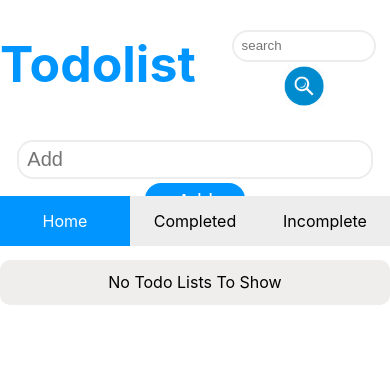
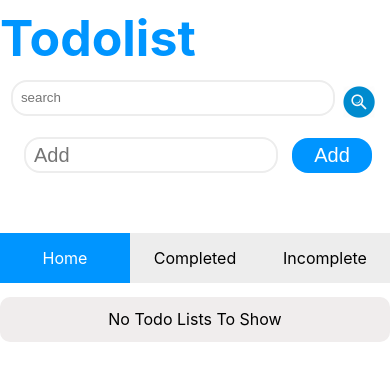
Before and after one commit to shanushka/TodoList, a React (Create React App) app: page / in a window 390 px wide. Shown: the top 380 px of the page. Built offline with nearby package versions, Linux system fonts and the light colour scheme.

Commit message:
resolved css issues

```diff
--- a/src/App.js
+++ b/src/App.js
@@ -1,41 +1,53 @@
 import React, { Component } from 'react';
 
+import './assets/css/reset.css';
 import './assets/css/layout.css';
 import Tab from './components/TabBar';
 import Input from './components/InputField';
 import TaskList from './components/TaskList';
 
-/** main component */
+/**
+ * Main class component.
+ *
+ * @class App
+ * @extends {Component}
+ */
 class App extends Component {
 
-  /** main component */
-  /**
-   */
   constructor() {
     super();
 
-    const storageData = window.localStorage.getItem('todoData');
-    const todos = storageData ? JSON.parse(storageData) : [];
 
     this.state = {
       searchField: '',
       active: 'Home',
       userInput: '',
-      todos: todos
+      todos: []
     };
   }
-  /*
-   @param  {} event
-   */
+
+  componentDidMount(){
+    const storageData = window.localStorage.getItem('todoData');
+    const todos = storageData ? JSON.parse(storageData) : [];
+    this.setState({
+      todos: todos
+    })
+  }
+
+  componentDidUpdate(){
+    window.localStorage.clear();
+    window.localStorage.setItem('todoData', JSON.stringify(this.state.todos));
+  }
+
   changeInput = event => {
     this.setState({
       userInput: event.target.value
     });
   };
-  /*
-    @param  {event} evt
-   */
+
   handleSubmit = evt => {
+    evt.preventDefault();
+
     const newTodo = {
       id: Date.now(),
       value: this.state.userInput,
@@ -43,23 +55,16 @@ class App extends Component {
     };
     const todos = [...this.state.todos, newTodo];
 
-    evt.preventDefault();
     this.setState({
       todos,
       userInput: ''
     });
   };
-  /*
-    @param  {event} evt
-    @param  {string} index
-    @param  {function} handleClick
-    @param  {string} editedContent
-   */
-  handleEdit = (evt, index, handleClick, editedContent) => {
+
+  handleEdit = (evt, id, handleClick, editedContent) => {
     evt.preventDefault();
-
     const todos = [...this.state.todos];
-    const indexx = todos.findIndex(todo => todo.id === index);
+    const indexx = todos.findIndex(todo => todo.id === id);
 
     todos[indexx].value = editedContent;
     todos[indexx].done = this.state.todos[indexx].done;
@@ -67,63 +72,45 @@ class App extends Component {
     this.setState({ todos });
     handleClick();
   };
-  /*
-    @param  {string} index
-   */
-  handleDelete = index => {
+
+  handleDelete = id => {
     const todos = this.state.todos.filter(todo => {
-      return todo.id !== index;
+      return todo.id !== id;
     });
 
     this.setState({ todos });
   };
-  /*
-    @param  {string} index
-   */
-  handleComplete = index => {
+
+  handleComplete = id => {
     const todos = this.state.todos;
-    const indexx = todos.findIndex(todo => todo.id === index);
+    const indexx = todos.findIndex(todo => todo.id === id);
 
     todos[indexx].done = !todos[indexx].done;
 
     this.setState({ todos });
   };
-  /*
-   * @param  {string} active
-   */
+
   setActiveState = active => {
     this.setState({
       active
     });
   };
-  /*
-    @param  {event} evt
-   */
+
   changeSearch = evt => {
     this.setState({
       searchField: evt.target.value
     });
   };
-  /*
-    @param  {event} evt
-   */
+
   handleSearch = evt => {
     evt.preventDefault();
+
     this.setState({
       searchField: ''
     });
   };
 
-
-  /**
-   *
-   *
-   * @returns {Dom}
-   * @memberof App
-   */
   render() {
-    window.localStorage.clear();
-    window.localStorage.setItem('todoData', JSON.stringify(this.state.todos));
 
     return (
       <div className='App clearfix'>
--- a/src/assets/css/layout.css
+++ b/src/assets/css/layout.css
@@ -9,6 +9,7 @@
   color: #0095ff;
   font-size: 50px;
   float: left;
+  padding:8px 0;
 }
 
 .clearfix {
@@ -37,10 +38,14 @@
 }
 .add,
 .save {
-  position: absolute;
-  padding-top: 0px;
+  padding: 0px 10px;
   width: 100%;
   margin: 0 auto;
+}
+.save {
+  border-radius: 10px;
+  line-height: 50px;
+  background: #f0eded;
 }
 .add input {
   line-height: 35px;
@@ -52,9 +57,9 @@
 }
 .search button {
   background: url(../images/search.png) no-repeat;
-  height: 40px;
-  width: 40px;
-  margin: 4px 14px;
+  height: 32px;
+  width: 32px;
+  margin: 0px 4px 0px 8px;
   font-size: 0px;
   border: none;
   background-size: cover;
@@ -63,7 +68,7 @@
 .search {
   float: right;
   width: 40%;
-  margin: 30px 8px;
+  margin: 30px 0px;
 }
 
 .search input {
@@ -71,7 +76,7 @@
   border: 2px solid #ededed;
   line-height: 28px;
   padding: 0 8px;
-  width: 80%;
+  width: 78%;
 }
 
 .add button,
@@ -135,7 +140,7 @@
 }
 
 .buttons {
-  width: 25%;
+  width: 20%;
   margin: 10px 0;
   float: right;
 }
@@ -172,3 +177,39 @@
   margin: 0 4px;
   border-radius: 50%;
 }
+
+@media only screen and (max-width: 1060px) {
+  .add input {
+    width:70%;
+  }
+  .add button{
+    width:90px;
+  }
+  .buttons{
+    width:34%
+  }
+}
+
+@media only screen and (max-width: 460px) {
+  .add input {
+    width:60%;
+    line-height:32px;
+  }
+  .buttons{
+    width:36%
+  }
+  .add button{
+    width:80px;
+  }
+  .search{
+    margin:16px 0;
+    float:none;
+    width:100%;
+    line-height: 40px;
+  }
+  .search input{
+    line-height:32px;
+
+  }
+
+}
--- /dev/null
+++ b/src/assets/css/reset.css
@@ -0,0 +1,4 @@
+* {
+  padding: 0;
+  margin: 0;
+}
--- a/src/components/InputField.js
+++ b/src/components/InputField.js
@@ -6,6 +6,7 @@ import React from 'react';
  * @param {objects} props
  * @returns {Dom of Input field}
  */
+
 const InputList = props => {
   return (
     <div className={props.label.toLowerCase()}>
--- a/src/components/Task.js
+++ b/src/components/Task.js
@@ -4,7 +4,15 @@ import Button from './Button';
 import Input from './InputField';
 import classNames from 'classnames';
 
+/**
+  * This is the main Class.
+  */
 class Task extends React.Component {
+
+  /**
+   * @param {object} props
+   * @memberof Task
+   */
   constructor(props) {
     super();
 
@@ -13,47 +21,24 @@ class Task extends React.Component {
       edit: false
     };
   }
-  /**
-   *
-   *
-   * @memberof Task
-   */
-  changeEditedContent = evt => {
-    this.setState({
-      editedContent: evt.target.value
-    });
-  };
-
-  /**
-   *
-   *
-   * @memberof Task
-   */
-  handelEditButtonClick = () => {
-    const newEdit = !this.state.edit;
-
-    this.setState({
-      edit: newEdit
-    });
-  };
-
   render() {
-    const spanClass = classNames('tasks', {
-      completed: this.props.todo.done
+    const spanClass =classNames('tasks', {
+      completed:this.props.todo.done
     });
 
     var buttonClass = classNames({
-      undo: this.props.todo.done,
-      complete: !this.props.todo.done
-    });
-
+      'undo':this.props.todo.done,
+      'complete':!this.props.todo.done
+    })
     if (!this.state.edit) {
       return (
-        <div className='task clearfix'>
-          <span className={spanClass}>{this.props.todo.value}</span>
+        <li className='task clearfix'>
+          <span className={spanClass}>
+            {this.props.todo.value}
+          </span>
           <div class='buttons'>
             <button
-              className={buttonClass}
+              className={buttonClass }
               onClick={() => this.props.handleComplete(this.props.id)}
             />
             <Button
@@ -63,16 +48,15 @@ class Task extends React.Component {
             />
             <Button value='edit' onClick={this.handelEditButtonClick} />
           </div>
-        </div>
+        </li>
       );
     } else {
       return (
-        <div className='task clearfix'>
+        <li className='task clearfix'>
           <Input
             userInput={this.state.editedContent}
             label='Save'
             edit={this.state.edit}
-            id={this.props.id}
             onSubmit={event => {
               this.props.handleEdit(
                 event,
@@ -83,10 +67,31 @@ class Task extends React.Component {
             }}
             handleChange={this.changeEditedContent}
           />
-        </div>
+      </li>
       );
     }
   }
+
+  /**
+   *
+   *
+   * @param {*} evt
+   */
+  changeEditedContent = (evt) => {
+    this.setState({
+      editedContent: evt.target.value
+    });
+  };
+
+
+  handelEditButtonClick = () => {
+    const newEdit = !this.state.edit;
+
+    this.setState({
+      edit: newEdit
+    });
+  };
+
 }
 
 export default Task;
--- a/src/components/TaskList.js
+++ b/src/components/TaskList.js
@@ -26,7 +26,8 @@ const TaskList = props => {
 
   if (list.length !== 0) {
     return (
-      <div>
+      <ul>
+
         {list.map(todo => {
           return (
             <Task
@@ -42,7 +43,8 @@ const TaskList = props => {
             />
           );
         })}
-      </div>
+
+      </ul>
     );
   }
 
```
Also changed, not shown: src/components/TabBar.js (+3 -10 lines).
